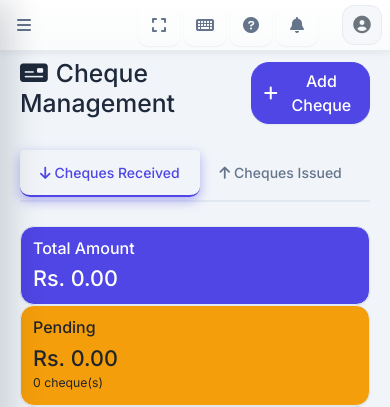
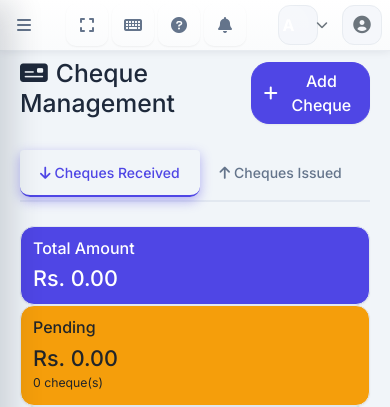
Before and after one commit to myposweb3-cyber/infixindustries, a Flask app: page /cheques in a window 390 px wide. Shown: the top 407 px of the page. Run offline with Flask 3, Linux system fonts and the light colour scheme; a user stored in the database is signed in; data comes from the database, SQL or seed files in the repository; data that the repository does not hold is empty; some libraries are stand-ins or nearby versions.

Commit message:
Keep profile menu visible on compact headers

```diff
--- a/app/templates/base.html
+++ b/app/templates/base.html
@@ -344,8 +344,8 @@
                     </div>
 
                     <!-- User Profile Dropdown -->
-                    <div class="dropdown d-none d-md-block ms-3">
-                        <a href="#" class="d-flex align-items-center text-decoration-none user-profile-trigger" id="userDropdown" data-bs-toggle="dropdown" aria-expanded="false">
+                    <div class="dropdown header-user ms-2">
+                        <a href="#" class="d-flex align-items-center text-decoration-none user-profile-trigger" id="userDropdown" data-bs-toggle="dropdown" aria-expanded="false" aria-label="Open user profile menu" title="Profile and account settings">
                             {% if current_user.profile_picture %}
                                 <img src="{{ '/' + current_user.profile_picture }}" alt="{{ current_user.username }}" class="rounded-circle" style="width: 40px; height: 40px; object-fit: cover; border: 2px solid #e2e8f0;">
                             {% else %}
```
